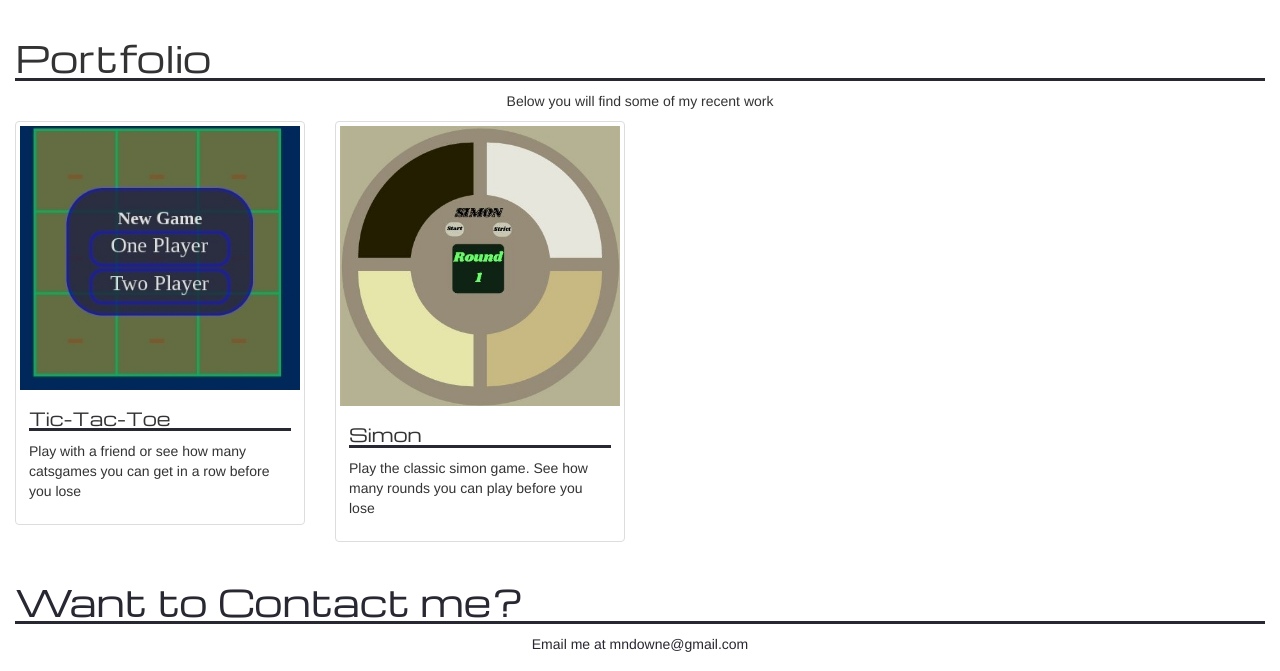
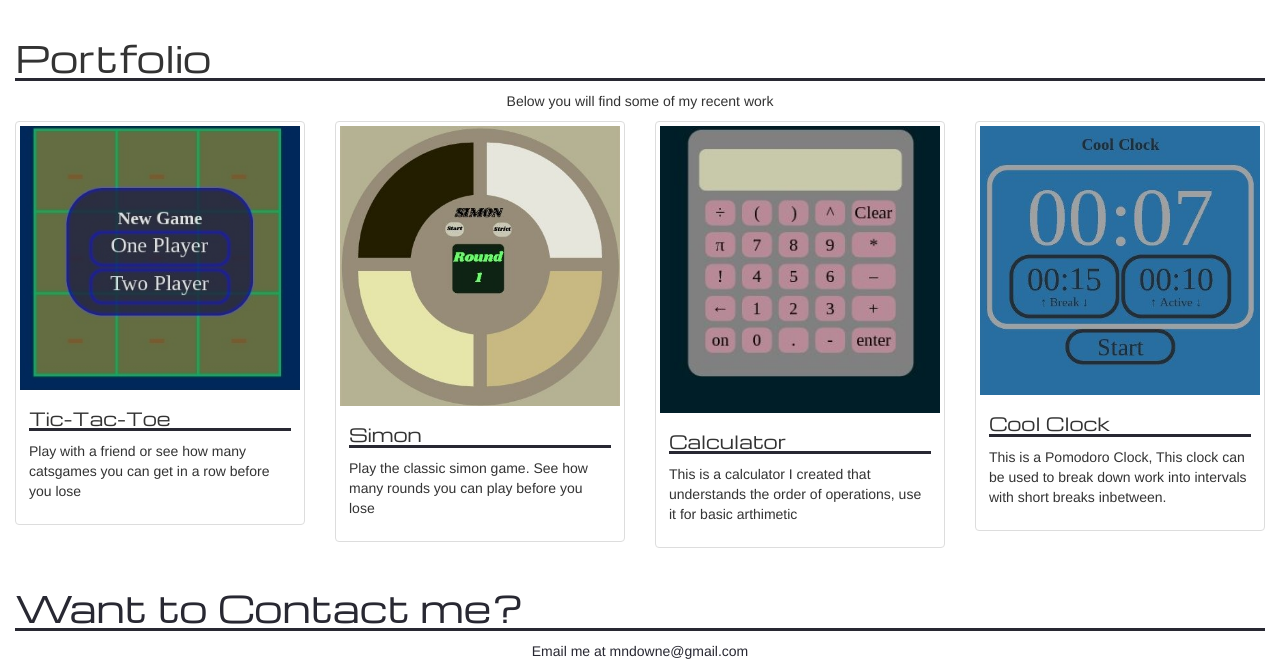
Before and after one commit to mndowne/mndowne.github.io, a plain HTML site: page index.html in a window 1280 px wide. Shown: the part 1179-1850 px from the top of the page. Drawn offline with nearby package versions, Linux system fonts and the light colour scheme.

Commit message:
added more to my portfolio

```diff
--- a/index.html
+++ b/index.html
@@ -102,7 +102,7 @@
           <div class="col-sm-6 col-md-4 col-lg-3">
             <a href="https://tictactoe5.herokuapp.com" target="_blank" >
             <div class="thumbnail">
-              <img src="./tictactoe.jpg" class="img-responsive" alt="tic-tac-toe">
+              <img src="./jpgs/tictactoe.jpg" class="img-responsive" alt="tic-tac-toe">
               <div class="caption">
                 <h4>Tic-Tac-Toe</h4>
                 <p>Play with a friend or see how many catsgames you can get in a row before you lose</p>
@@ -114,10 +114,34 @@
           <div class="col-sm-6 col-md-4 col-lg-3">
             <a href="https://simonsays5.herokuapp.com" target="_blank" >
             <div class="thumbnail">
-              <img src="./simonsays.jpg" class="img-responsive" alt="simon">
+              <img src="./jpgs/simonsays.jpg" class="img-responsive" alt="simon">
               <div class="caption">
                 <h4>Simon</h4>
                 <p>Play the classic simon game. See how many rounds you can play before you lose</p>
+              </div><!--end of caption-->
+            </div><!--end of thumbnail-->
+            </a>
+          </div>
+
+          <div class="col-sm-6 col-md-4 col-lg-3">
+            <a href="https://calculator5.herokuapp.com" target="_blank" >
+            <div class="thumbnail">
+              <img src="./jpgs/calculator.jpg" class="img-responsive" alt="simon">
+              <div class="caption">
+                <h4>Calculator</h4>
+                <p>This is a calculator I created that understands the order of operations, use it for basic arthimetic</p>
+              </div><!--end of caption-->
+            </div><!--end of thumbnail-->
+            </a>
+          </div>
+
+          <div class="col-sm-6 col-md-4 col-lg-3">
+            <a href="https://coolclock.herokuapp.com" target="_blank" >
+            <div class="thumbnail">
+              <img src="./jpgs/coolclock.jpg" class="img-responsive" alt="simon">
+              <div class="caption">
+                <h4>Cool Clock</h4>
+                <p>This is a Pomodoro Clock, This clock can be used to break down work into intervals with short breaks inbetween.</p>
               </div><!--end of caption-->
             </div><!--end of thumbnail-->
             </a>
```
Also changed, not shown: jpgs/calculator.jpg (added), jpgs/coolclock.jpg (added), jpgs/simonsays.jpg (renamed from simonsays.jpg), jpgs/tictactoe.jpg (renamed from tictactoe.jpg).
